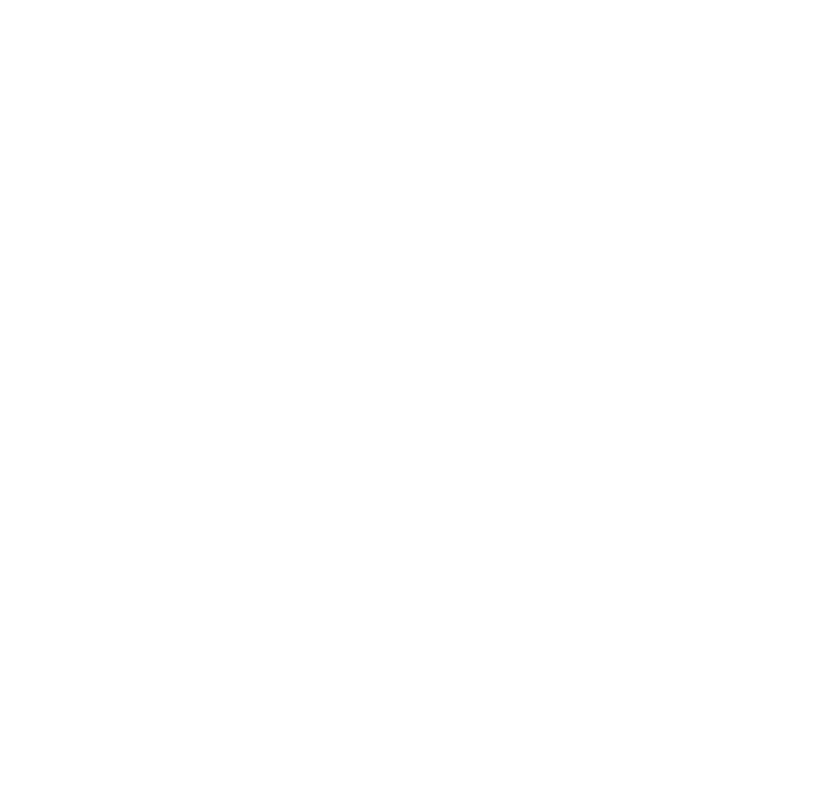
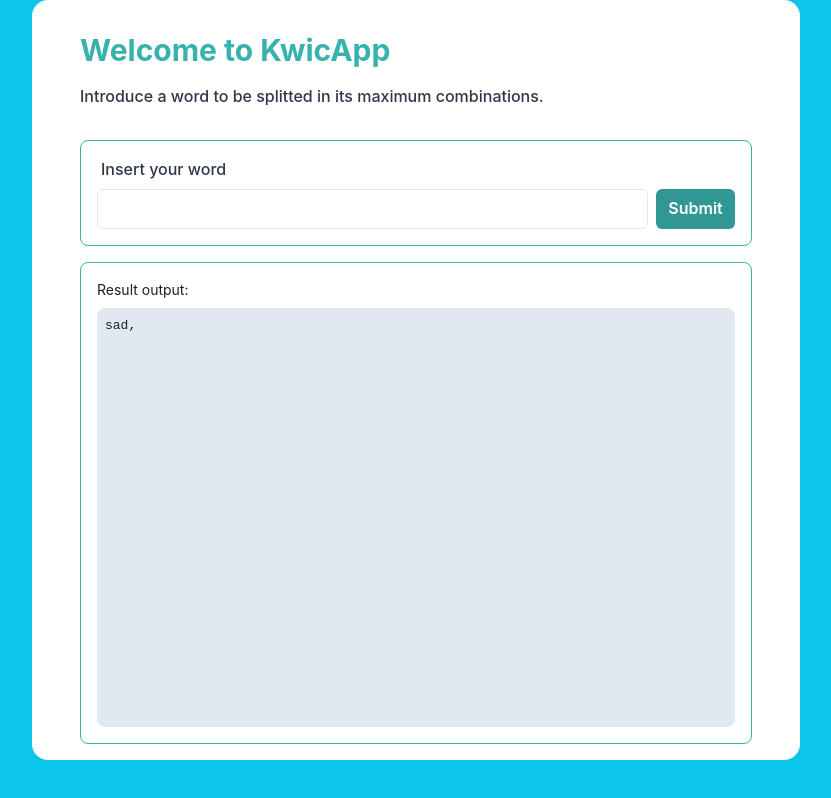
Before and after one commit to EyderACM/KWIC-Implementation, a Next.js app: page / in a window 1280 px wide. Shown: the whole page, without its empty margins (224-1055 px from the left). Built offline with nearby package versions, Linux system fonts and the light colour scheme.

Commit message:
feat: basic static site

```diff
--- /dev/null
+++ b/src/pages/Home/KwicApp.tsx
@@ -0,0 +1,83 @@
+import React, { useState } from 'react'
+import {
+  Box,
+  Button,
+  Center,
+  Code,
+  Flex,
+  FormControl,
+  FormLabel,
+  Heading,
+  Input,
+  Stack,
+  Text,
+} from '@chakra-ui/react'
+
+const KwicApp = () => {
+  const [kwikWords, setKwikWords] = useState<String[]>([])
+
+  return (
+    <Box bg='cyan.400' w='full' minHeight='100vh'>
+      <Center h='full'>
+        <Box
+          bg='white'
+          w={{ base: '90vw', sm: '60vw' }}
+          h='95vh'
+          px={{ base: 6, sm: 12 }}
+          py={4}
+          rounded={16}
+        >
+          <Stack spacing={4} h='100%'>
+            <Heading color='teal.400' as='h1' size='lg' paddingTop={4}>
+              Welcome to KwicApp
+            </Heading>
+            <Box paddingBottom={4}>
+              <Text color='gray.700' fontWeight='500'>
+                Introduce a word to be splitted in its maximum combinations.
+              </Text>
+            </Box>
+            <Flex
+              alignItems='flex-end'
+              border='1px'
+              borderColor='teal.400'
+              borderRadius={8}
+              direction='column'
+              padding={4}
+            >
+              <FormLabel px={4} color='gray.700' w='100%'>
+                Insert your word
+              </FormLabel>
+              <Stack direction='row' w='100%'>
+                <FormControl rounded={16} w='100%'>
+                  <Input bg='white' type='text' />
+                </FormControl>
+                <Button mt={4} marginLeft={4} colorScheme='teal' type='submit'>
+                  Submit
+                </Button>
+              </Stack>
+            </Flex>
+            <Flex
+              alignItems='flex'
+              border='1px'
+              borderColor='teal.400'
+              borderRadius={8}
+              direction='column'
+              padding={4}
+              width='100%'
+              h='100%'
+            >
+              <Text width='100%' fontSize='sm' paddingBottom={2}>
+                Result output:{' '}
+              </Text>
+              <Box borderRadius={8} bg='gray.200' h='100%' w='100%' p={2}>
+                <Text fontFamily='monospace'>sad,</Text>
+              </Box>
+            </Flex>
+          </Stack>
+        </Box>
+      </Center>
+    </Box>
+  )
+}
+
+export default KwicApp
--- /dev/null
+++ b/src/pages/Home/index.ts
@@ -0,0 +1,2 @@
+import KwicApp from './KwicApp'
+export default KwicApp
--- a/src/pages/_app.tsx
+++ b/src/pages/_app.tsx
@@ -1,5 +1,11 @@
+import { ChakraProvider } from '@chakra-ui/react'
+
 function MyApp({ Component, pageProps }) {
-  return <Component {...pageProps} />
+  return (
+    <ChakraProvider>
+      <Component {...pageProps} />
+    </ChakraProvider>
+  )
 }
 
 export default MyApp
--- a/src/pages/index.tsx
+++ b/src/pages/index.tsx
@@ -1,12 +1,2 @@
-import { Fragment } from 'react'
-import Head from 'next/head'
-
-export default function Home() {
-  return (
-    <Fragment>
-      <Head>
-        <title>Kwic</title>
-      </Head>
-    </Fragment>
-  )
-}
+import Home from './Home'
+export default Home
--- a/tsconfig.json
+++ b/tsconfig.json
@@ -16,7 +16,8 @@
     "moduleResolution": "node",
     "resolveJsonModule": true,
     "isolatedModules": true,
-    "jsx": "preserve"
+    "jsx": "preserve",
+    "baseUrl": "src"
   },
   "include": [
     "next-env.d.ts",
```
